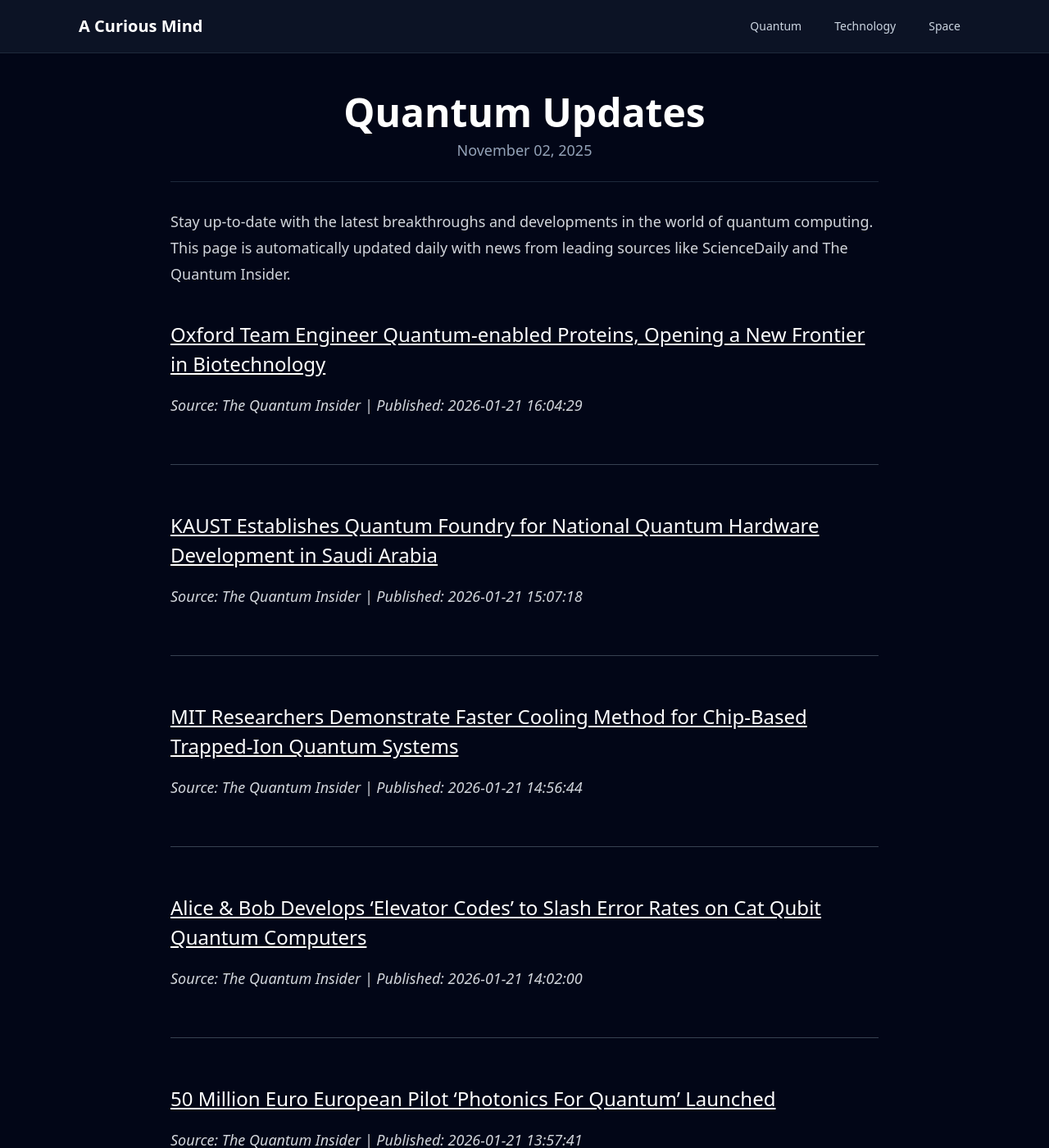
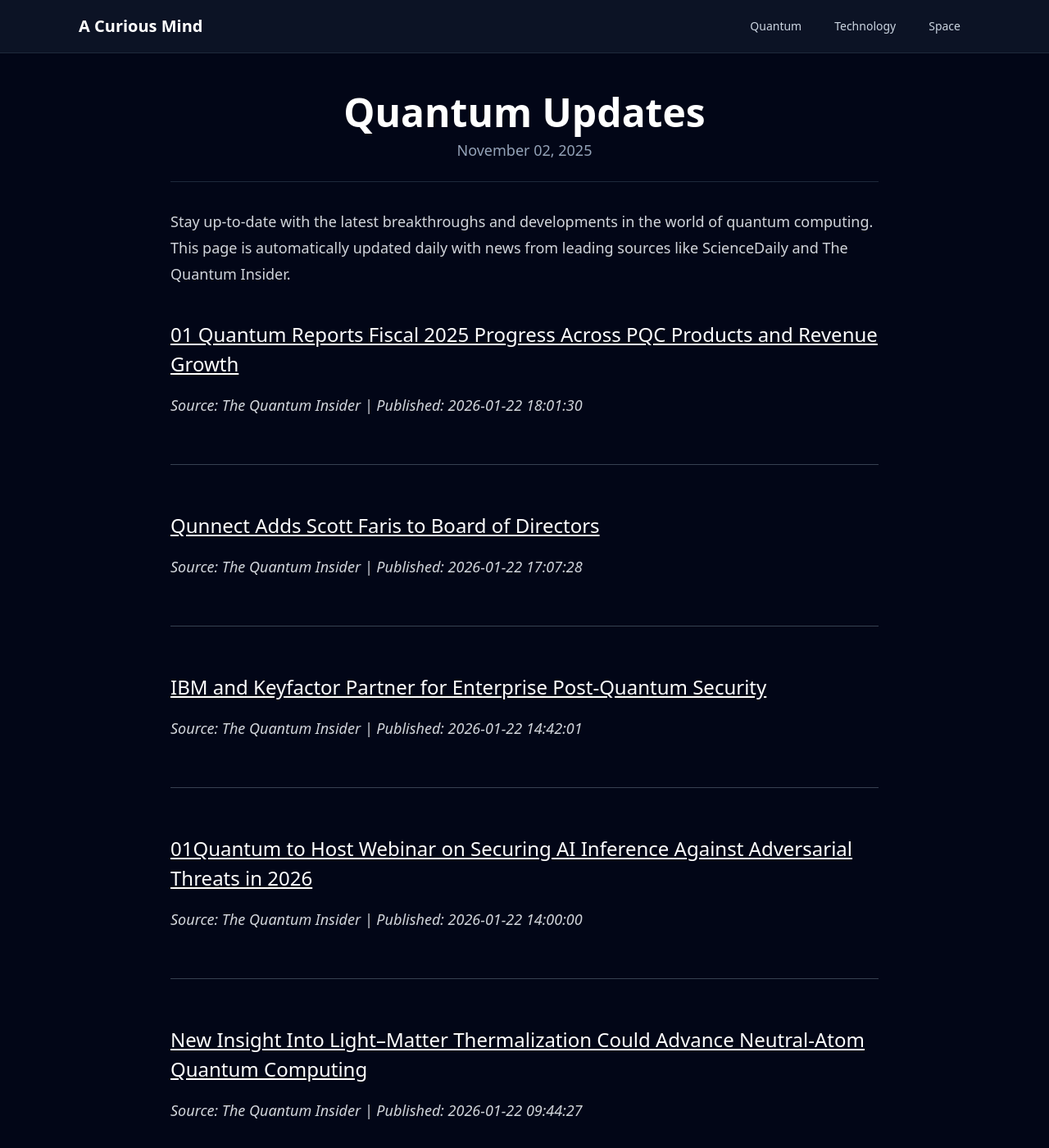
Before and after one commit to onehl7/onehl7.github.io, a Jekyll site: the page built from _posts/2025-11-02-quantum-updates.md, in a window 1280 px wide and 1400 px high. Shown: the whole window at 82% size. Built offline with Jekyll 4.4.1, drawn with Linux system fonts in a browser that asks for light colours; nearby versions of some CDN libraries; some of the changed text lies outside the part shown.

Commit message:
Update quantum news data

```diff
--- a/_data/quantum_news.json
+++ b/_data/quantum_news.json
@@ -1,33 +1,51 @@
 [
   {
     "source": "The Quantum Insider",
-    "title": "Oxford Team Engineer Quantum-enabled Proteins, Opening a New Frontier in Biotechnology",
-    "link": "https://thequantuminsider.com/2026/01/21/oxford-team-engineer-quantum-enabled-proteins-opening-a-new-frontier-in-biotechnology/",
-    "published": "2026-01-21 16:04:29"
+    "title": "01 Quantum Reports Fiscal 2025 Progress Across PQC Products and Revenue Growth",
+    "link": "https://thequantuminsider.com/2026/01/22/01-quantum-reports-fiscal-2025-progress-across-pqc-products-and-revenue-growth/",
+    "published": "2026-01-22 18:01:30"
   },
   {
     "source": "The Quantum Insider",
-    "title": "KAUST Establishes Quantum Foundry for National Quantum Hardware Development in Saudi Arabia",
-    "link": "https://thequantuminsider.com/2026/01/21/kaust-establishes-quantum-foundry-national-quantum-hardware-saudi-arabia/",
-    "published": "2026-01-21 15:07:18"
+    "title": "Qunnect Adds Scott Faris to Board of Directors",
+    "link": "https://thequantuminsider.com/2026/01/22/qunnect-scott-faris-board-appointment/",
+    "published": "2026-01-22 17:07:28"
   },
   {
     "source": "The Quantum Insider",
-    "title": "MIT Researchers Demonstrate Faster Cooling Method for Chip-Based Trapped-Ion Quantum Systems",
-    "link": "https://thequantuminsider.com/2026/01/21/mit-researchers-demonstrate-faster-cooling-chip-based-trapped-ion-quantum-systems/",
-    "published": "2026-01-21 14:56:44"
+    "title": "IBM and Keyfactor Partner for Enterprise Post-Quantum Security",
+    "link": "https://thequantuminsider.com/2026/01/22/ibm-keyfactor-partner-enterprise-post-quantum-security/",
+    "published": "2026-01-22 14:42:01"
   },
   {
     "source": "The Quantum Insider",
-    "title": "Alice & Bob Develops \u2018Elevator Codes\u2019 to Slash Error Rates on Cat Qubit Quantum Computers",
-    "link": "https://thequantuminsider.com/2026/01/21/alice-bob-develops-elevator-codes-to-slash-error-rates-on-cat-qubit-quantum-computers/",
-    "published": "2026-01-21 14:02:00"
+    "title": "01Quantum to Host Webinar on Securing AI Inference Against Adversarial Threats in 2026",
+    "link": "https://thequantuminsider.com/2026/01/22/01quantum-to-host-webinar-on-securing-ai-inference-against-adversarial-threats-in-2026/",
+    "published": "2026-01-22 14:00:00"
   },
   {
     "source": "The Quantum Insider",
-    "title": "50 Million Euro European Pilot \u2018Photonics For Quantum\u2019 Launched",
-    "link": "https://thequantuminsider.com/2026/01/21/50-million-euro-european-pilot-photonics-for-quantum-launched/",
-    "published": "2026-01-21 13:57:41"
+    "title": "New Insight Into Light\u2013Matter Thermalization Could Advance Neutral-Atom Quantum Computing",
+    "link": "https://thequantuminsider.com/2026/01/22/new-insight-into-light-matter-thermalization-could-advance-neutral-atom-quantum-computing/",
+    "published": "2026-01-22 09:44:27"
+  },
+  {
+    "source": "ScienceDaily (Quantum Computing)",
+    "title": "Physicists challenge a 200-year-old law of thermodynamics at the atomic scale",
+    "link": "https://www.sciencedaily.com/releases/2026/01/260121034140.htm",
+    "published": "2026-01-22 07:27:26"
+  },
+  {
+    "source": "ScienceDaily (Quantum Computing)",
+    "title": "Researchers unlocked a new shortcut to quantum materials",
+    "link": "https://www.sciencedaily.com/releases/2026/01/260121233404.htm",
+    "published": "2026-01-22 05:03:43"
+  },
+  {
+    "source": "ScienceDaily (Quantum Computing)",
+    "title": "A tiny spin change just flipped a famous quantum effect",
+    "link": "https://www.sciencedaily.com/releases/2026/01/260121233400.htm",
+    "published": "2026-01-22 04:43:56"
   },
   {
     "source": "ScienceDaily (Quantum Computing)",
@@ -40,23 +58,5 @@
     "title": "A new crystal makes magnetism twist in surprising ways",
     "link": "https://www.sciencedaily.com/releases/2026/01/260112001039.htm",
     "published": "2026-01-12 13:28:51"
-  },
-  {
-    "source": "ScienceDaily (Quantum Computing)",
-    "title": "Scientists tried to break Einstein\u2019s speed of light rule",
-    "link": "https://www.sciencedaily.com/releases/2026/01/260107225544.htm",
-    "published": "2026-01-08 12:37:11"
-  },
-  {
-    "source": "ScienceDaily (Quantum Computing)",
-    "title": "A quantum discovery that breaks the rules of heating",
-    "link": "https://www.sciencedaily.com/releases/2026/01/260107225539.htm",
-    "published": "2026-01-08 12:10:25"
-  },
-  {
-    "source": "ScienceDaily (Quantum Computing)",
-    "title": "Quantum structured light could transform secure communication and computing",
-    "link": "https://www.sciencedaily.com/releases/2026/01/260106001911.htm",
-    "published": "2026-01-07 01:28:28"
   }
 ]
```
